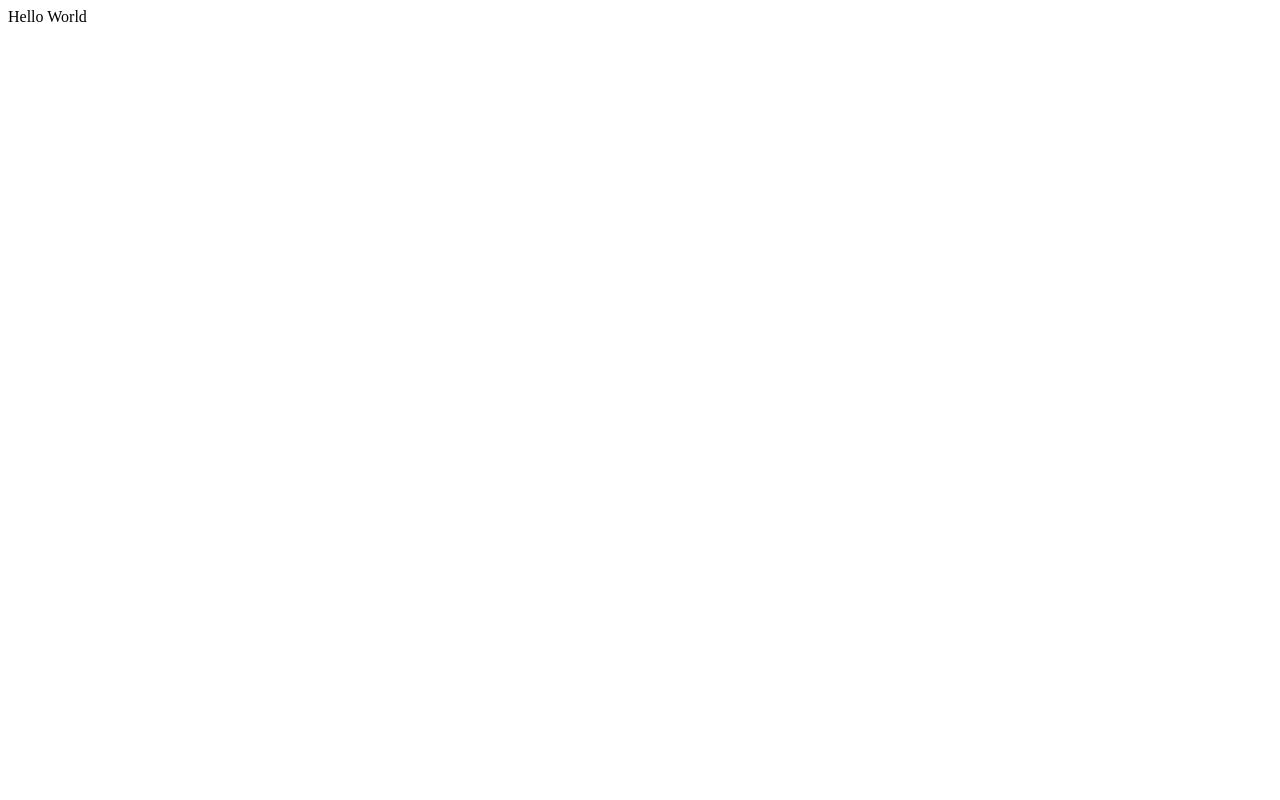
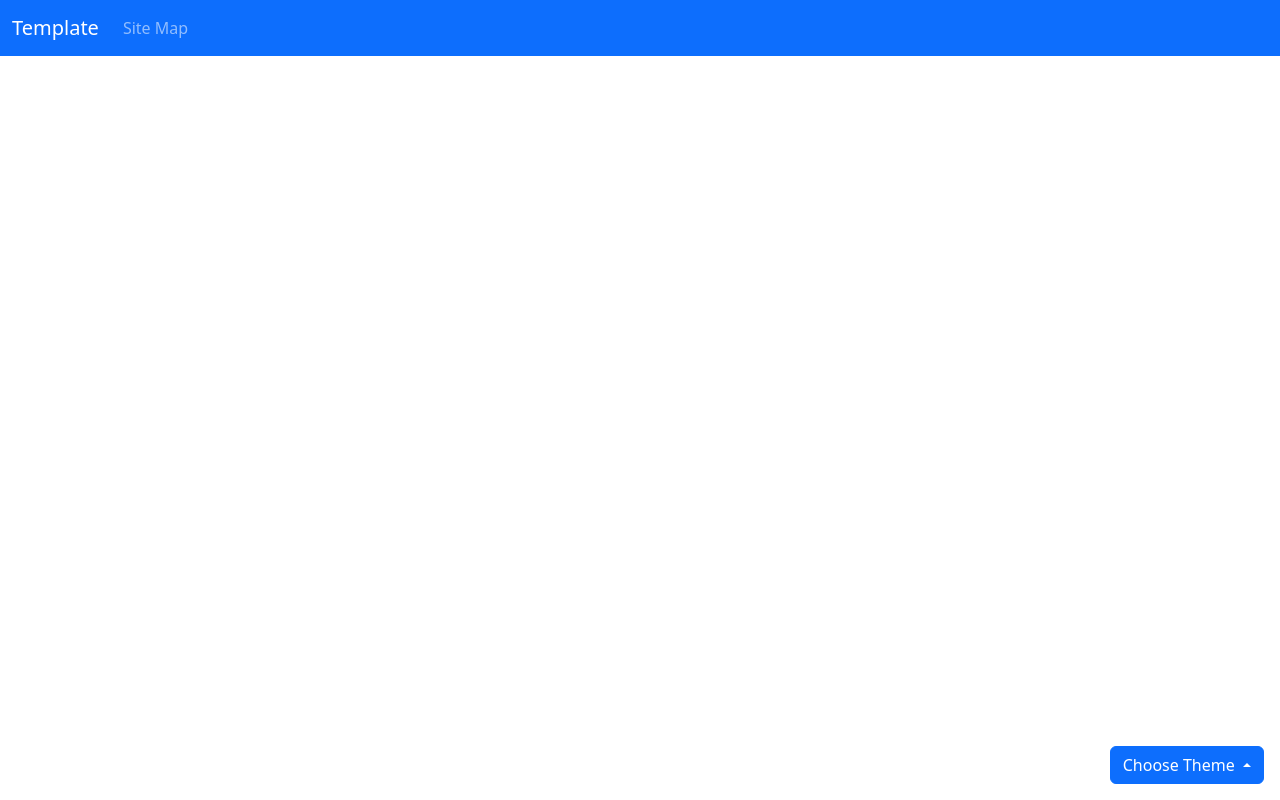
Before and after one commit to Wayto0blivion/Docker-Flask-Template, a Flask app: page / in a window 1280 px wide. Before the commit the page is almost empty. Run offline with Flask 3, Linux system fonts and the light colour scheme; some libraries are stand-ins or nearby versions.

Commit message:
Setup some basic for html and themes.

```diff
--- a/services/flask/website/static/styles.css
+++ b/services/flask/website/static/styles.css
@@ -0,0 +1,15 @@
+/*
+@author : Zuice
+@date : 2042-10-20
+*/
+
+/* For the themes list, so that it doesn't extend past the top of the window.*/
+.dropdown-custom {
+    max-height: 300px;
+    overflow-y: auto;
+}
+
+/* For the Title of the site, used to link to the home page on the navbar. */
+.nav-item-title {
+    font-size: 48px;
+}
--- a/services/flask/website/templates/_base.html
+++ b/services/flask/website/templates/_base.html
@@ -1,10 +1,82 @@
 <!DOCTYPE html>
+{% from 'bootstrap5/nav.html' import render_nav_item %}
+{%  from 'bootstrap5/utils.html' import render_messages, render_static %}
 <html lang="en">
 <head>
     <meta charset="UTF-8">
-    <title>Title</title>
+    <meta name="viewport" content="width=device-width, initial-scale=1, shrink-to-fit=no">
+
+    <title>{% block title %}Title{% endblock %}</title>
+
+    {% block head %}
+
+        {{ bootstrap.load_css() }}
+        {{ render_static('css', 'styles.css') }}
+        {{ render_static('icon', 'favicon.ico') }}
+
+        <style>{% block styles %}{% endblock %}</style>
+
+    {% endblock %}
 </head>
 <body>
-Hello World
+    <nav class="navbar navbar-expand-lg bg-primary sticky-top" data-bs-theme="dark">
+        <div class="container-fluid">
+            <a class="navbar-brand" href="{{ url_for('views.home') }}">Template</a>
+            <button class="navbar-toggler" type="button" data-bs-toggle="collapse" data-bs-target="#navbarNav" aria-expanded="false" aria-label="Toggle navigation">
+                <span class="navbar-toggler-icon"></span>
+            </button>
+            <div class="collapse navbar-collapse" id="navbarNav">
+                <ul class="navbar-nav">
+                    {{ render_nav_item('views.site_map', 'Site Map') }}
+                </ul>
+            </div>
+        </div>
+    </nav>
+
+    {{ render_messages(default_category='secondary', dismissible=True, dismiss_animate=True) }}
+
+    {% block content %}{% endblock %}
+
+    {% block scripts %}
+        {{ bootstrap.load_js() }}
+    {% endblock %}
+
+    <!-- Include this code in your template where you want the dropdown button -->
+    <div class="position-fixed bottom-0 end-0 m-3" style="z-index: 1050;">
+        <!-- Dropdown button -->
+        <div class="dropup">
+            <button class="btn btn-primary dropdown-toggle" type="button" id="themeDropdown" data-bs-toggle="dropdown" aria-expanded="false">
+                <span>{{ session.theme if session.theme else 'Choose Theme' }}</span>
+            </button>
+            <ul class="dropdown-menu dropdown-custom" aria-labelledby="themeDropdown">
+                <li><a class="dropdown-item" href="{{ url_for('views.switch_theme', theme='cerulean') }}">cerulean</a></li>
+                <li><a class="dropdown-item" href="{{ url_for('views.switch_theme', theme='cosmo') }}">cosmo</a></li>
+                <li><a class="dropdown-item" href="{{ url_for('views.switch_theme', theme='cyborg') }}">cyborg</a></li>
+                <li><a class="dropdown-item" href="{{ url_for('views.switch_theme', theme='darkly') }}">darkly</a></li>
+                <li><a class="dropdown-item" href="{{ url_for('views.switch_theme', theme='flatly') }}">flatly</a></li>
+                <li><a class="dropdown-item" href="{{ url_for('views.switch_theme', theme='journal') }}">journal</a></li>
+                <li><a class="dropdown-item" href="{{ url_for('views.switch_theme', theme='litera') }}">litera</a></li>
+                <li><a class="dropdown-item" href="{{ url_for('views.switch_theme', theme='lumen') }}">lumen</a></li>
+                <li><a class="dropdown-item" href="{{ url_for('views.switch_theme', theme='lux') }}">lux</a></li>
+                <li><a class="dropdown-item" href="{{ url_for('views.switch_theme', theme='materia') }}">materia</a></li>
+                <li><a class="dropdown-item" href="{{ url_for('views.switch_theme', theme='minty') }}">minty</a></li>
+                <li><a class="dropdown-item" href="{{ url_for('views.switch_theme', theme='pulse') }}">pulse</a></li>
+                <li><a class="dropdown-item" href="{{ url_for('views.switch_theme', theme='sandstone') }}">sandstone</a></li>
+                <li><a class="dropdown-item" href="{{ url_for('views.switch_theme', theme='simplex') }}">simplex</a></li>
+                <li><a class="dropdown-item" href="{{ url_for('views.switch_theme', theme='sketchy') }}">sketchy</a></li>
+                <li><a class="dropdown-item" href="{{ url_for('views.switch_theme', theme='slate') }}">slate</a></li>
+                <li><a class="dropdown-item" href="{{ url_for('views.switch_theme', theme='solar') }}">solar</a></li>
+                <li><a class="dropdown-item" href="{{ url_for('views.switch_theme', theme='spacelab') }}">spacelab</a></li>
+                <li><a class="dropdown-item" href="{{ url_for('views.switch_theme', theme='superhero') }}">superhero</a></li>
+                <li><a class="dropdown-item" href="{{ url_for('views.switch_theme', theme='united') }}">united</a></li>
+                <li><a class="dropdown-item" href="{{ url_for('views.switch_theme', theme='yeti') }}">yeti</a></li>
+                <li><a class="dropdown-item" href="{{ url_for('views.switch_theme', theme='morph') }}">morph</a></li>
+                <li><a class="dropdown-item" href="{{ url_for('views.switch_theme', theme='quartz') }}">quartz</a></li>
+                <li><a class="dropdown-item" href="{{ url_for('views.switch_theme', theme='vapor') }}">vapor</a></li>
+                <li><a class="dropdown-item" href="{{ url_for('views.switch_theme', theme='zephyr') }}">zephyr</a></li>
+            </ul>
+        </div>
+    </div>
+
 </body>
 </html>
```
Also changed, not shown: services/flask/website/static/favicon.ico (added), 1 other file.
